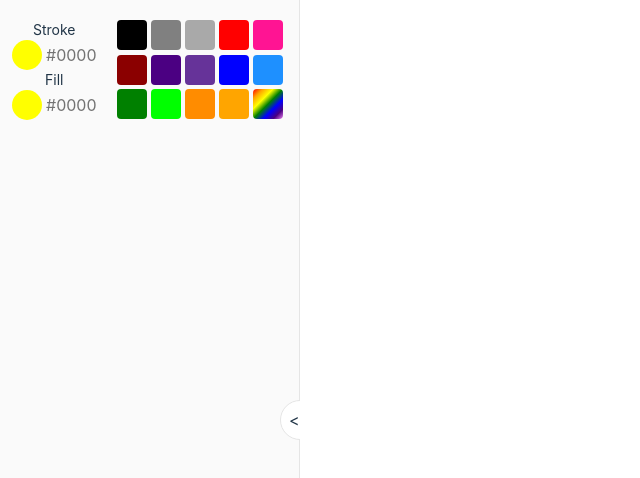
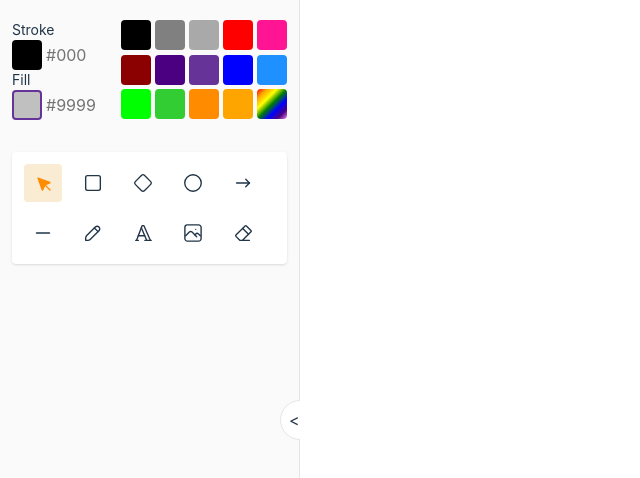
Before and after one commit to dawkaka/drawapp, a React (Vite) app: page / in a window 1280 px wide. Shown: the top 478 px of the page, without its empty margins (0-640 px from the left). Built offline with nearby package versions, Linux system fonts and the light colour scheme.

Commit message:
feat: add tools

```diff
--- a/src/components/colorpick.tsx
+++ b/src/components/colorpick.tsx
@@ -1,110 +1,96 @@
-import { useState } from "react"
+import { useEffect, useState } from "react"
 import { Color } from "../types"
 
 
 export default function ColorPanel() {
-    const [selectedColor, setSelectedColor] = useState<Color>({ color: "black", hex: "#0000" })
+    const [selectedColor, setSelectedColor] = useState("")
+    const [selected, setSelected] = useState<"stroke" | "fill">("fill")
+    const [fill, setFill] = useState("#9999")
+    const [stroke, setStroke] = useState("#000")
+
+    useEffect(() => {
+        if (selectedColor) {
+            if (selected === "stroke") {
+                setStroke(selectedColor)
+            } else {
+                setFill(selectedColor)
+            }
+        }
+
+    }, [selectedColor])
     return (
-        <div className="flex py-5 px-3 gap-5">
+        <div className="flex py-5 px-3 justify-between">
             <div className="flex flex-col">
-                <div className="flex flex-col items-center">
-                    <h3 className="text-sm">Stroke</h3>
+                <div className="flex flex-col">
+                    <h3 className="text-sm w-full">Stroke</h3>
                     <div className="flex items-center gap-1">
-                        <div className="rounded-full h-[30px] w-[30px] bg-[yellow]"></div>
-                        <div className="text-neutral-500">{selectedColor.hex}</div>
+                        <div
+                            className="rounded h-[30px] w-[30px]"
+                            style={{
+                                border: selected === "stroke" ? "2px solid rebeccapurple" : "",
+                                backgroundColor: stroke
+                            }}
+                            onClick={() => setSelected("stroke")}
+                        ></div>
+                        <div className="text-neutral-500">{stroke}</div>
                     </div>
                 </div>
-                <div className="flex flex-col items-center">
-                    <h3 className="text-sm">Fill</h3>
+                <div className="flex flex-col">
+                    <h3 className="text-sm w-full">Fill</h3>
                     <div className="flex items-center gap-1">
-                        <div className="rounded-full h-[30px] w-[30px] bg-[yellow]"></div>
-                        <div className="text-neutral-500">{selectedColor.hex}</div>
+                        <div
+                            className="rounded h-[30px] w-[30px] bg-[yellow]"
+                            style={{
+                                border: selected === "fill" ? "2px solid rebeccapurple" : "",
+                                backgroundColor: fill
+                            }}
+                            onClick={() => setSelected("fill")}
+                        ></div>
+                        <div className="text-neutral-500">{fill}</div>
                     </div>
                 </div>
             </div>
-            <ColoPicker onChange={(color: Color) => setSelectedColor(color)} />
+            <ColoPicker onChange={(color: string) => setSelectedColor(color)} />
         </div>
     )
 }
 
-export function ColoPicker({ onChange }: { onChange: (color: Color) => void }) {
+export function ColoPicker({ onChange }: { onChange: (color: string) => void }) {
 
     return (
         <div className="grid grid-cols-5 gap-1 place-start w-[fit-content]">
             {
                 defaultColors.map((color) => (
                     <div
+                        key={color}
                         className="w-[30px] h-[30px] shrink-0 rounded"
-                        style={{ backgroundColor: color.color }}
+                        style={{ backgroundColor: color }}
                         onClick={() => onChange(color)}
                     >
                     </div>
                 ))
             }
             <div className="h-[30px] w-[30px] relative bg-gradient-to-br rounded overflow-hidden">
-                <input type="color" className="opacity-0" onChange={(e) => onChange({ color: e.target.value, hex: "#adfasd" })} />
+                <input type="color" className="opacity-0" onChange={(e) => onChange(e.target.value)} />
             </div>
         </div>
     )
 }
 
 
-const defaultColors: Color[] = [
-    {
-        color: "black",
-        hex: "#ff8040"
-    },
-    {
-        color: "grey",
-        hex: "#ff8040"
-    },
-    {
-        color: "darkgray",
-        hex: "#ff8040"
-    },
-    {
-        color: "red",
-        hex: "#ff8040"
-    },
-    {
-        color: "deeppink",
-        hex: "#ff8040"
-    },
-    {
-        color: "darkred",
-        hex: "#ff8040"
-    },
-    {
-        color: "indigo",
-        hex: "#ff8040"
-    },
-    {
-        color: "rebeccapurple",
-        hex: "#ff8040"
-    },
-    {
-        color: "blue",
-        hex: "#ff8040"
-    },
-    {
-        color: "dodgerblue",
-        hex: "#ff8040"
-    },
-    {
-        color: "green",
-        hex: "#ff8040"
-    },
-    {
-        color: "lime",
-        hex: "#ff8040"
-    },
-
-    {
-        color: "darkorange",
-        hex: "#ff8040"
-    },
-    {
-        color: "orange",
-        hex: "#ff8040"
-    },
+const defaultColors = [
+    "#000000",
+    "#808080",
+    "#a9a9a9",
+    "#FF0000",
+    "#FF1493",
+    "#8b0000",
+    "#4B0082",
+    "#663399",
+    "#0000FF",
+    "#1E90FF",
+    "#00FF00",
+    "#32CD32",
+    "#ff8c00",
+    "#FFA500",
 ]
--- a/src/components/side.tsx
+++ b/src/components/side.tsx
@@ -1,11 +1,10 @@
 import { useState } from "react"
 import { Color } from "../types"
 import ColorPanel from "./colorpick"
+import Tools from "./tools"
 
 export default function Side() {
     const [closed, setClosed] = useState(false)
-    const [selectedColor, setSelectedColor] = useState<Color>({ color: "red", hex: "#rrrr" })
-    console.log(selectedColor)
     return (
         <aside
             className="bg-neutral-50 fixed top-0 left-0 bottom-0 border-r border-neutral-200 overflow-y-auto transition-all"
@@ -15,9 +14,10 @@ export default function Side() {
         >
             <div className="relative  w-full h-full">
                 <ColorPanel />
+                <Tools />
             </div>
             <div
-                className="h-[40px] w-[40px] flex items-center pl-2 cursor-pointer bg-[white] border border-neutral-200 fixed top-[50%] rounded-full translateY(-50%) transition-all"
+                className="h-[40px] w-[40px] flex items-center pl-2 cursor-pointer bg-[white] border border-neutral-200 fixed top-[50%] rounded-full translateY(-100%) transition-all"
                 style={{
                     clipPath: "polygon(0 0, 50% 0, 50% 100%, 0 100%)",
                     left: closed ? "-20px" : "280px",
--- /dev/null
+++ b/src/components/tools.tsx
@@ -0,0 +1,88 @@
+import { ReactNode, useState } from "react"
+import type { Tool } from "../types"
+
+
+export default function Tools() {
+    const [tool, setTool] = useState<Tool>("select")
+    return (
+        <div className="bg-white rounded shadow m-3 p-3">
+            <div className="flex flex-wrap gap-3">
+
+                <CanvasTool onClick={() => setTool("select")} tool="select" selectedTool={tool}>
+                    <div style={{ width: "22px", height: "22px" }}>
+                        <svg xmlns="http://www.w3.org/2000/svg" focusable="false" viewBox="0 0 22 22" className="block" strokeWidth="1.25"><g stroke="currentColor" strokeLinecap="round" strokeLinejoin="round"><path stroke="none" d="M0 0h24v24H0z" fill="none"></path><path d="M6 6l4.153 11.793a0.365 .365 0 0 0 .331 .207a0.366 .366 0 0 0 .332 -.207l2.184 -4.793l4.787 -1.994a0.355 .355 0 0 0 .213 -.323a0.355 .355 0 0 0 -.213 -.323l-11.787 -4.36z"></path><path d="M13.5 13.5l4.5 4.5"></path></g></svg>
+                    </div>
+                </CanvasTool>
+
+                <CanvasTool onClick={() => setTool("rectangle")} tool="rectangle" selectedTool={tool}>
+                    <div style={{ width: "22px", height: "22px" }}>
+                        <svg aria-hidden="true" focusable="false" role="img" viewBox="0 0 24 24" className="" strokeWidth="2" stroke="currentColor" strokeLinecap="round" strokeLinejoin="round"><g strokeWidth="1.5"><path stroke="none" d="M0 0h24v24H0z" fill="none"></path><rect x="4" y="4" width="16" height="16" rx="2"></rect></g></svg>
+                    </div>
+                </CanvasTool>
+
+                <CanvasTool onClick={() => setTool("diamond")} tool="diamond" selectedTool={tool}>
+                    <div style={{ width: "22px", height: "22px" }}>
+                        <svg aria-hidden="true" focusable="false" role="img" viewBox="0 0 24 24" className="" strokeWidth="2" stroke="currentColor" strokeLinecap="round" strokeLinejoin="round"><g strokeWidth="1.5"><path stroke="none" d="M0 0h24v24H0z" fill="none"></path><path d="M10.5 20.4l-6.9 -6.9c-.781 -.781 -.781 -2.219 0 -3l6.9 -6.9c.781 -.781 2.219 -.781 3 0l6.9 6.9c.781 .781 .781 2.219 0 3l-6.9 6.9c-.781 .781 -2.219 .781 -3 0z"></path></g></svg>
+                    </div>
+                </CanvasTool>
+
+                <CanvasTool onClick={() => setTool("ellipse")} tool="ellipse" selectedTool={tool}>
+                    <div style={{ width: "22px", height: "22px" }}>
+                        <svg aria-hidden="true" focusable="false" role="img" viewBox="0 0 24 24" className="" stroke-width="2" stroke="currentColor" stroke-linecap="round" stroke-linejoin="round"><g stroke-width="1.5"><path stroke="none" d="M0 0h24v24H0z" fill="none"></path><circle cx="12" cy="12" r="9"></circle></g></svg>                    </div>
+                </CanvasTool>
+
+                <CanvasTool onClick={() => setTool("arrow")} tool="arrow" selectedTool={tool}>
+                    <div style={{ width: "22px", height: "22px" }}>
+                        <svg aria-hidden="true" focusable="false" role="img" viewBox="0 0 24 24" className="" strokeWidth="2" stroke="currentColor" strokeLinecap="round" strokeLinejoin="round"><g strokeWidth="1.5"><path stroke="none" d="M0 0h24v24H0z" fill="none"></path><line x1="5" y1="12" x2="19" y2="12"></line><line x1="15" y1="16" x2="19" y2="12"></line><line x1="15" y1="8" x2="19" y2="12"></line></g></svg>
+                    </div>
+                </CanvasTool>
+
+                <CanvasTool onClick={() => setTool("line")} tool="line" selectedTool={tool}>
+                    <div style={{ width: "22px", height: "22px" }}>
+                        <svg aria-hidden="true" focusable="false" role="img" viewBox="0 0 20 20" className="" fill="none" stroke="currentColor" strokeLinecap="round" strokeLinejoin="round"><path d="M4.167 10h11.666" strokeWidth="1.5"></path></svg>
+                    </div>
+                </CanvasTool>
+
+                <CanvasTool onClick={() => setTool("pencil")} tool="pencil" selectedTool={tool}>
+                    <div style={{ width: "22px", height: "22px" }}>
+                        <svg aria-hidden="true" focusable="false" role="img" fill="none" viewBox="0 0 20 20" stroke="currentColor" strokeLinecap="round" strokeLinejoin="round"><g strokeWidth="1.25"><path clip-rule="evenodd" d="m7.643 15.69 7.774-7.773a2.357 2.357 0 1 0-3.334-3.334L4.31 12.357a3.333 3.333 0 0 0-.977 2.357v1.953h1.953c.884 0 1.732-.352 2.357-.977Z"></path><path d="m11.25 5.417 3.333 3.333"></path></g></svg>
+                    </div>
+                </CanvasTool>
+
+                <CanvasTool onClick={() => setTool("text")} tool="text" selectedTool={tool}>
+                    <div style={{ width: "22px", height: "22px" }}>
+                        <svg aria-hidden="true" focusable="false" role="img" viewBox="0 0 24 24" className="" fill="none" strokeWidth="2" stroke="currentColor" strokeLinecap="round" strokeLinejoin="round"><g strokeWidth="1.5"><path stroke="none" d="M0 0h24v24H0z" fill="none"></path><line x1="4" y1="20" x2="7" y2="20"></line><line x1="14" y1="20" x2="21" y2="20"></line><line x1="6.9" y1="15" x2="13.8" y2="15"></line><line x1="10.2" y1="6.3" x2="16" y2="20"></line><polyline points="5 20 11 4 13 4 20 20"></polyline></g></svg>
+                    </div>
+                </CanvasTool>
+
+                <CanvasTool onClick={() => setTool("image")} tool="image" selectedTool={tool}>
+                    <div style={{ width: "22px", height: "22px" }}>
+                        <svg aria-hidden="true" focusable="false" role="img" viewBox="0 0 20 20" className="" fill="none" stroke="currentColor" strokeLinecap="round" strokeLinejoin="round"><g strokeWidth="1.25"><path d="M12.5 6.667h.01"></path><path d="M4.91 2.625h10.18a2.284 2.284 0 0 1 2.285 2.284v10.182a2.284 2.284 0 0 1-2.284 2.284H4.909a2.284 2.284 0 0 1-2.284-2.284V4.909a2.284 2.284 0 0 1 2.284-2.284Z"></path><path d="m3.333 12.5 3.334-3.333c.773-.745 1.726-.745 2.5 0l4.166 4.166"></path><path d="m11.667 11.667.833-.834c.774-.744 1.726-.744 2.5 0l1.667 1.667"></path></g></svg>
+                    </div>
+                </CanvasTool>
+
+                <CanvasTool onClick={() => setTool("eraser")} tool="eraser" selectedTool={tool}>
+                    <div style={{ width: "22px", height: "22px" }}>
+                        <svg aria-hidden="true" focusable="false" role="img" viewBox="0 0 24 24" className="" fill="none" strokeWidth="2" stroke="currentColor" strokeLinecap="round" strokeLinejoin="round"><g strokeWidth="1.5"><path stroke="none" d="M0 0h24v24H0z" fill="none"></path><path d="M19 20h-10.5l-4.21 -4.3a1 1 0 0 1 0 -1.41l10 -10a1 1 0 0 1 1.41 0l5 5a1 1 0 0 1 0 1.41l-9.2 9.3"></path><path d="M18 13.3l-6.3 -6.3"></path></g></svg>
+                    </div>
+                </CanvasTool>
+            </div>
+        </div >
+    )
+}
+
+
+function CanvasTool({ onClick, tool, selectedTool, children }: { onClick: () => void, tool: Tool, selectedTool: Tool, children: ReactNode }) {
+    return (
+        <button className="w-fit p-2 rounded"
+            onClick={onClick}
+            style={{
+                backgroundColor: selectedTool === tool ? "#faecd2" : "",
+                fill: selectedTool === tool ? "darkorange" : "none",
+                color: selectedTool === tool ? "darkorange" : ""
+            }}
+        >
+            {children}
+        </button>
+    )
+}
--- a/src/types.ts
+++ b/src/types.ts
@@ -1,4 +1,6 @@
 export type Color = {
     color: string;
-    hex: `#${string}`
+    hex: string
 }
+
+export type Tool = "select" | "rectangle" | "ellipse" | "diamond" | "image" | "arrow" | "line" | "text" | "eraser" | "pencil"
```
Also changed, not shown: src/index.css (+2 -18 lines).
